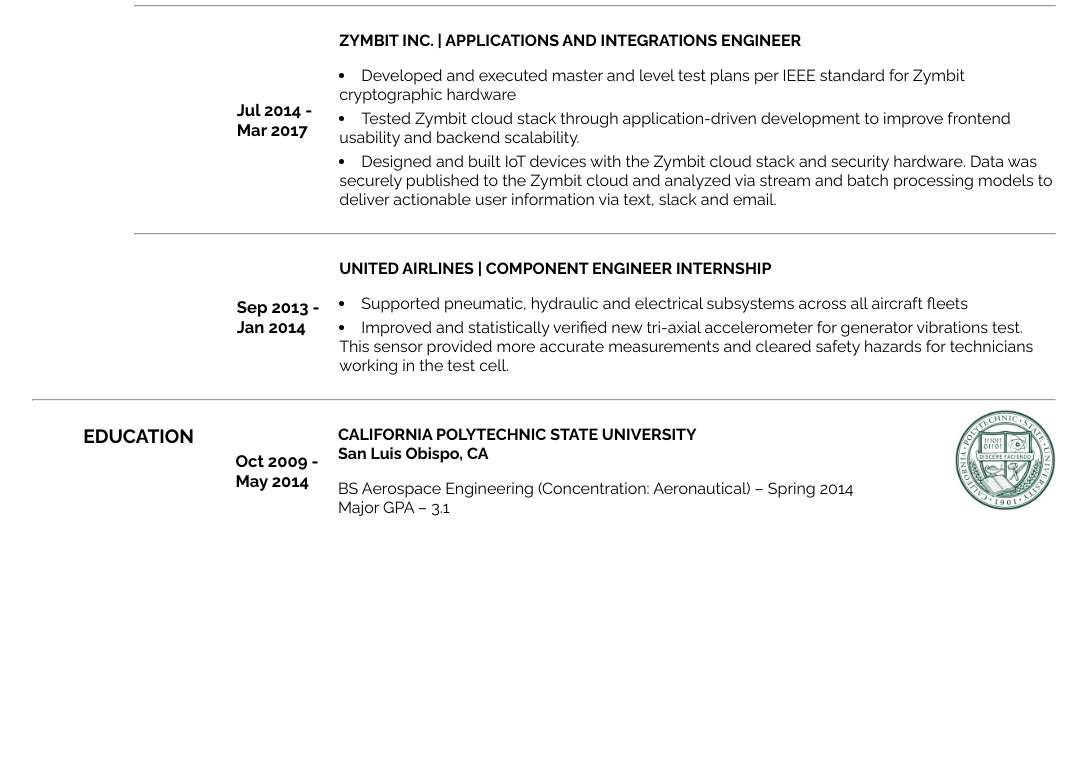
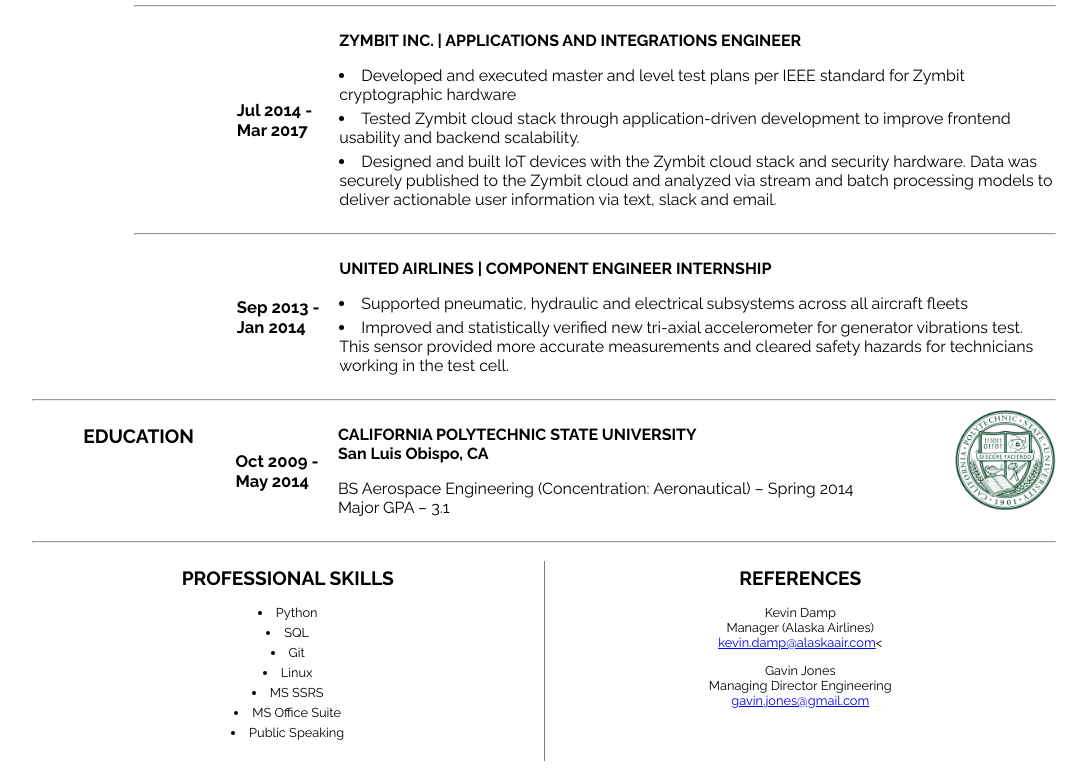
Before and after one commit to evfairchild/resume, a plain HTML site: page index.html in a window 1280 px wide. Shown: the part 573-1352 px from the top of the page, without its empty margins (96-1183 px from the left). Before the commit the page ends 1144 px from the top, so only its background shows below. Drawn offline with Linux system fonts and the light colour scheme.

Commit message:
add footer with references and skills

```diff
--- a/css/styles.css
+++ b/css/styles.css
@@ -30,6 +30,11 @@ header {
     display: flex;
     justify-content: center;
     align-items: center;
+    width: 100%;
+}
+
+footer {
+    display: flex;
     width: 100%;
 }
 
@@ -92,3 +97,9 @@ li {
 hr.short {
     margin-left: inherit;
 }
+
+.vl {
+    margin-top: 10px;
+    border-left: 1px solid gray;
+    height: 200px;
+  }
--- a/index.html
+++ b/index.html
@@ -139,4 +139,29 @@
             </div>
         </div>
     </body>
+
+    <hr>
+
+    <footer>
+        <div style="width: 50%; text-align: center; font-size: 1vw;">
+            <h2>PROFESSIONAL SKILLS</h2>
+            <p style="align-content: left;">
+                <li>Python</li>
+                <li>SQL</li>
+                <li>Git</li>
+                <li>Linux</li>
+                <li>MS SSRS</li>
+                <li>MS Office Suite</li>
+                <li>Public Speaking</li>
+            </p>
+        </div>
+        <div class="vl">
+        </div>
+        <div style="width: 50%; text-align: center; font-size: 1vw;">
+            <h2>REFERENCES</h2>
+            <p>Kevin Damp <br> Manager (Alaska Airlines)<br><a href="mailto: kevin.damp@alaskaair.com">kevin.damp@alaskaair.com</a><</p>
+            <p>Gavin Jones <br> Managing Director Engineering<br><a href="mailto: gavin.jones@gmail.com">gavin.jones@gmail.com</a></p>
+
+        </div>
+    </footer>
 </html>
```
